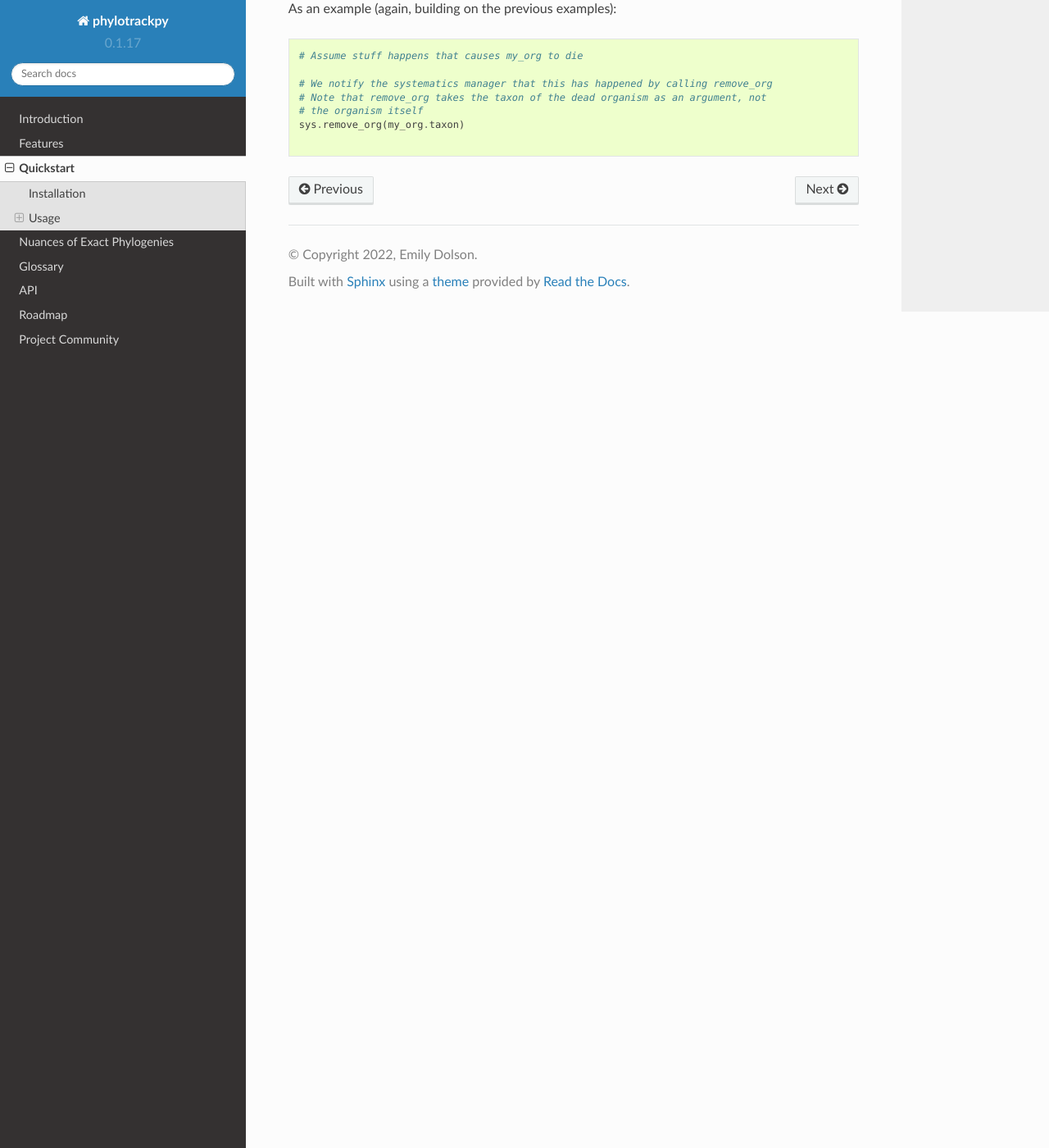
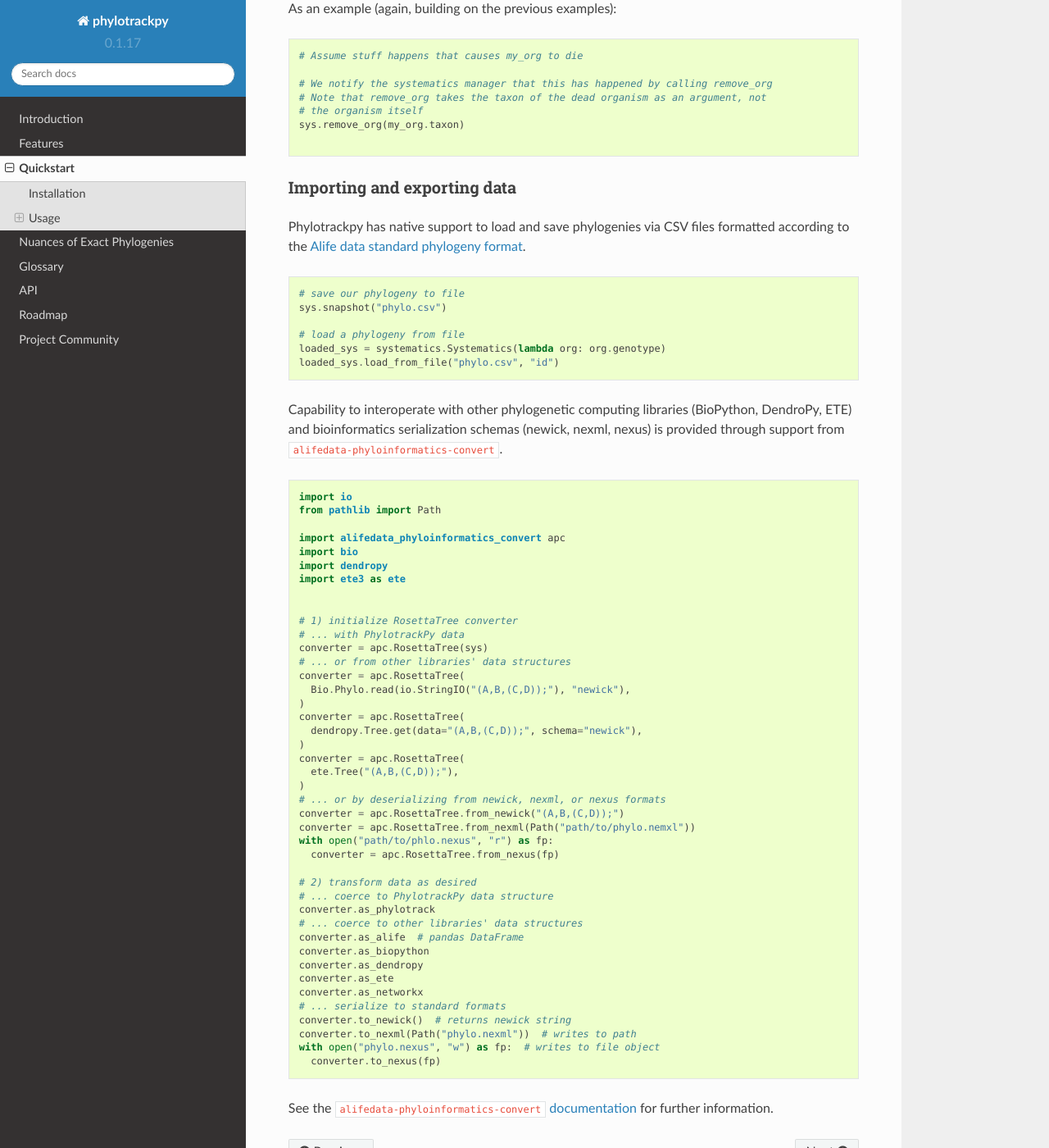
Before and after one commit to emilydolson/phylotrackpy, a Sphinx documentation site: the page built from docs/quickstart.md, in a window 1280 px wide and 1400 px high, scrolled down 2372 px. Shown: the whole window at 82% size. Built offline with Sphinx 7.4.7 and the Read the Docs theme 2.0.0, drawn with Linux system fonts in a browser that asks for light colours.

Commit message:
Add alifedata-phyloinformatics-convert info

````diff
--- a/docs/quickstart.md
+++ b/docs/quickstart.md
@@ -81,3 +81,64 @@ As an example (again, building on the previous examples):
 sys.remove_org(my_org.taxon)
 
 ```
+
+### Importing and exporting data
+
+Phylotrackpy has native support to load and save phylogenies via CSV files formatted according to the [Alife data standard phylogeny format](https://alife-data-standards.github.io/alife-data-standards/phylogeny.html).
+
+```py
+# save our phylogeny to file
+sys.snapshot("phylo.csv")
+
+# load a phylogeny from file
+loaded_sys = systematics.Systematics(lambda org: org.genotype)
+loaded_sys.load_from_file("phylo.csv", "id")
+```
+
+Capability to interoperate with other phylogenetic computing libraries (BioPython, DendroPy, ETE) and bioinformatics serialization schemas (newick, nexml, nexus) is provided through support from [`alifedata-phyloinformatics-convert`](https://github.com/mmore500/alifedata-phyloinformatics-convert/).
+```py
+import io
+from pathlib import Path
+
+import alifedata_phyloinformatics_convert apc
+import bio
+import dendropy
+import ete3 as ete
+
+
+# 1) initialize RosettaTree converter
+# ... with PhylotrackPy data
+converter = apc.RosettaTree(sys)
+# ... or from other libraries' data structures
+converter = apc.RosettaTree(
+  Bio.Phylo.read(io.StringIO("(A,B,(C,D));"), "newick"),
+)
+converter = apc.RosettaTree(
+  dendropy.Tree.get(data="(A,B,(C,D));", schema="newick"),
+)
+converter = apc.RosettaTree(
+  ete.Tree("(A,B,(C,D));"),
+)
+# ... or by deserializing from newick, nexml, or nexus formats
+converter = apc.RosettaTree.from_newick("(A,B,(C,D));")
+converter = apc.RosettaTree.from_nexml(Path("path/to/phylo.nemxl"))
+with open("path/to/phlo.nexus", "r") as fp:
+  converter = apc.RosettaTree.from_nexus(fp)
+
+# 2) transform data as desired
+# ... coerce to PhylotrackPy data structure
+converter.as_phylotrack
+# ... coerce to other libraries' data structures
+converter.as_alife  # pandas DataFrame
+converter.as_biopython
+converter.as_dendropy
+converter.as_ete
+converter.as_networkx
+# ... serialize to standard formats
+converter.to_newick()  # returns newick string
+converter.to_nexml(Path("phylo.nexml"))  # writes to path
+with open("phylo.nexus", "w") as fp:  # writes to file object
+  converter.to_nexus(fp)
+```
+
+See the [`alifedata-phyloinformatics-convert` documentation](https://alifedata-phyloinformatics-convert.readthedocs.io/en/latest/#) for further information.
````
